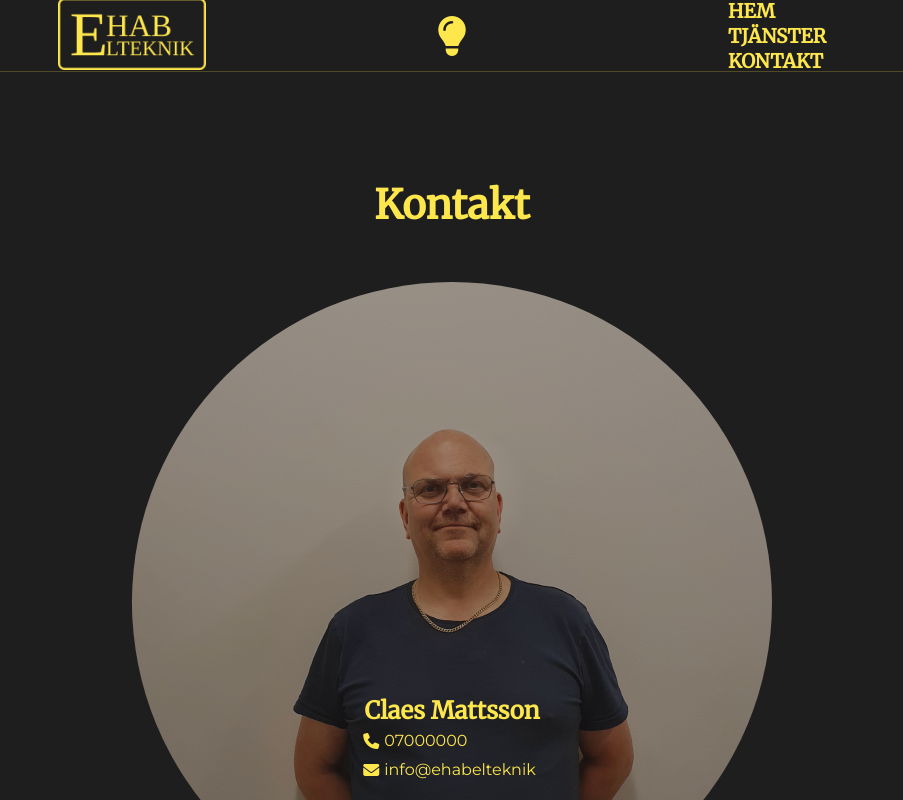
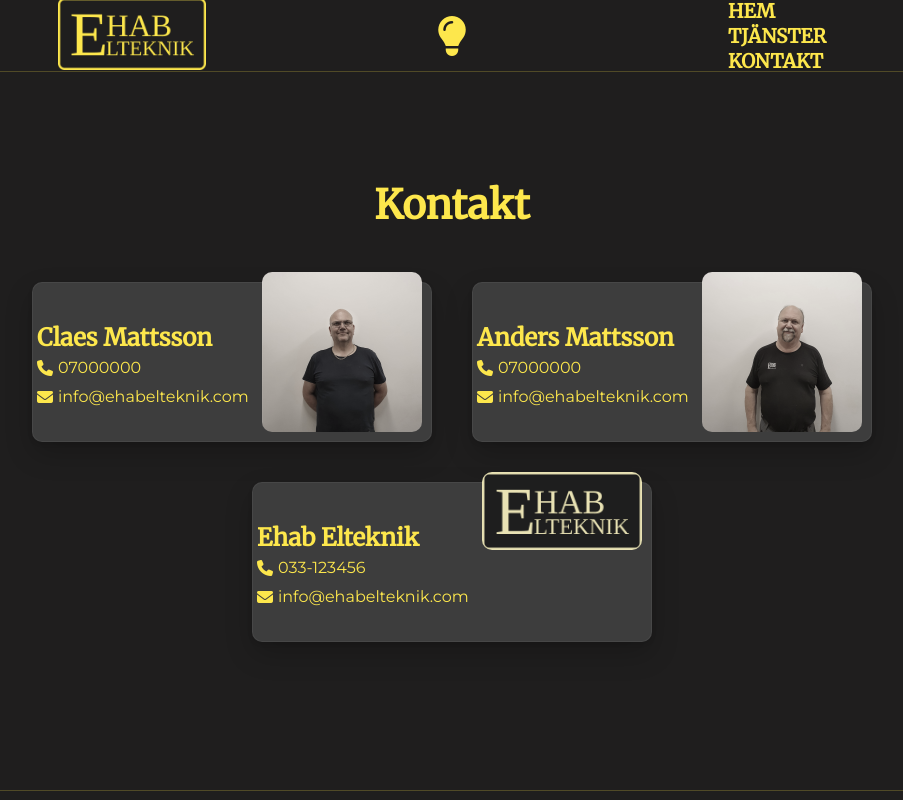
Before and after one commit to bekantskap/ehab-elteknik, a React (Create React App) app: page /contact in a window 1280 px wide. Shown: the top 800 px of the page, without its empty margins (188-1091 px from the left). Built offline with nearby package versions, Linux system fonts and the light colour scheme; the HTML template or start-up script is replaced by a standard one.

Commit message:
fixed the contact cards with a new design added scroll to top when clicking a link added manual card imgs

```diff
--- a/src/App.css
+++ b/src/App.css
@@ -141,6 +141,7 @@
   justify-content: center;
   align-items: center;
   flex-flow: column wrap;
+  padding-top: 120px;
 }
 .start-content {
   width: 80%;
@@ -367,13 +368,13 @@
 /* SERVICES END */
 
 /* CONTACT START */
+/*
 .contact-content {
   display: flex;
   justify-content: center;
   align-items: center;
   text-align: center;
   padding: 2em 0 8em 0;
-  /* height: 100vh; */
 }
 
 .contact-header {
@@ -394,6 +395,7 @@
   opacity: 0.6;
   position: absolute;
   border-radius: 50%;
+  filter: grayscale(70%);
   left: 0;
   top: 0;
 }
@@ -407,6 +409,65 @@
   top: 75%;
   left: 50%;
   transform: translate(-50%, -75%);
+}
+
+.contact-logo {
+  display: flex;
+  align-items: center;
+  color: #fde74c;
+}
+
+.contact-text p {
+  margin: 5px;
+} */
+
+/* CONTACT EXPERIMENT */
+.contact-content {
+  display: flex;
+  justify-content: center;
+  align-items: center;
+  /* text-align: center; */
+  padding: 2em 0 8em 0;
+  /* height: 100vh; */
+  flex-flow: row wrap;
+}
+
+.contact-header {
+  display: flex;
+  justify-content: center;
+  padding-top: 180px;
+  font-size: 2.5em;
+}
+
+.contact-card {
+  position: relative;
+  background-color: #3d3d3d;
+  box-shadow: rgba(0, 0, 0, 0.2) 0px 12px 28px 0px,
+    rgba(0, 0, 0, 0.1) 0px 2px 4px 0px,
+    rgba(255, 255, 255, 0.05) 0px 0px 0px 1px inset;
+  width: 25em;
+  height: 10em;
+  margin: 20px;
+  border-radius: 10px;
+}
+.contact-img {
+  width: 10em;
+  /* opacity: 0.6; */
+  position: absolute;
+  border-radius: 10px;
+  filter: grayscale(70%);
+  right: 10px;
+  top: -10px;
+}
+.contact-img:hover {
+  opacity: unset;
+}
+
+.contact-text {
+  z-index: 1;
+  position: absolute;
+  top: 2.5em;
+  left: 5px;
 }
 
 .contact-logo {
@@ -508,7 +569,7 @@
   content: '';
   width: 5em;
   border-bottom: 1px solid #fde74c;
-  position: abs olute;
+  position: absolute;
   top: 50%;
 }
 :after {
@@ -525,7 +586,6 @@
 .active {
   background-color: #fde74c;
   color: #1f1e1e;
-  /* border: 1px solid #f8f4f9; */
 }
 
 .manual-btns {
@@ -564,6 +624,22 @@
 }
 
 /* MANUAL END */
+
+/* SIGNS START */
+.signs-container {
+  padding: 140px;
+  display: flex;
+  justify-content: center;
+}
+.signs-box {
+  /* width: 70%;
+  margin: 0 auto; */
+}
+.signs-header {
+  text-transform: uppercase;
+}
+
+/* SIGNS END */
 
 /* FOOTER */
 
@@ -676,15 +752,11 @@
 
 @media screen and (max-width: 1300px) {
   .contact-content {
-    flex-direction: column;
+    /* flex-direction: column; */
   }
 }
 
 @media screen and (max-width: 850px) {
-  .contact-card {
-    width: 20em;
-    height: 20em;
-  }
   .footer-content {
     flex-direction: column;
   }
--- a/src/App.js
+++ b/src/App.js
@@ -8,16 +8,15 @@
 import React, { createContext, useState } from 'react';
 import Signs from './pages/Signs';
 import Manual from './pages/Manual';
+import ScrollToTop from './components/ScrollToTop';
 
 export const SettingsContext = createContext();
 function App() {
   const [darkMode, setDarkMode] = useState(true);
   const [manualTitle, setManualTitle] = useState('');
-  const [manualDesc, setManualDesc] = useState([
-    {
-      desc: 'Denna kvalitetsmanual riktar sig främst till EHABs kunder och medarbetare och är utformad med bakgrund och ledning av SS EN ISO 9001:2000. Det huvudsakliga syftet är att redogöra för EHABs riktlinjer och värderingar som styr företagets verksamhet.',
-    },
-  ]);
+  const [manualDesc, setManualDesc] = useState({
+    desc: 'Denna kvalitetsmanual riktar sig främst till EHABs kunder och medarbetare och är utformad med bakgrund och ledning av SS EN ISO 9001:2000. Det huvudsakliga syftet är att redogöra för EHABs riktlinjer och värderingar som styr företagets verksamhet.',
+  });
 
   const [showDesc, setShowDesc] = useState({
     desc1: true,
@@ -52,6 +51,7 @@
   return (
     <SettingsContext.Provider value={providerValue}>
       <Router>
+        <ScrollToTop />
         <main className="app-container">
           <Navbar />
           <div
--- /dev/null
+++ b/src/components/ContactCard.jsx
@@ -0,0 +1,20 @@
+import React from 'react';
+
+export default function ContactCard(props) {
+  return (
+    <section className="contact-card">
+      <img src={props.img} alt={props.alt} className="contact-img" />
+      <div className="contact-text">
+        <h2 className="contact-name">{props.name}</h2>
+        <div className="contact-logo">
+          <i className="fa-solid fa-phone"></i>
+          <p>{props.number}</p>
+        </div>
+        <div className="contact-logo">
+          <i className="fa-solid fa-envelope"></i>
+          <p>{props.email}</p>
+        </div>
+      </div>
+    </section>
+  );
+}
--- a/src/components/ManualCard.jsx
+++ b/src/components/ManualCard.jsx
@@ -6,8 +6,6 @@
 
 export default function ManualCard() {
   const x = useContext(SettingsContext);
-
-  const [test, setTest] = useState(false);
 
   const businessDesc = {
     desc: 'EHAB Elteknik AB utvecklar och producerar elektronikkomponenter till projekt inom automation för flertalet industrier i hela världen, bl.a. shipment, bil- och processindustrin. Vi erbjuder även högkvalitativ teknisk support till våra kunder.',
--- a/src/components/PageCount.jsx
+++ b/src/components/PageCount.jsx
@@ -1,4 +1,4 @@
-import React, { useState } from 'react';
+import React, { useEffect, useState } from 'react';
 import { useContext } from 'react';
 import { SettingsContext } from '../App';
 
@@ -8,9 +8,9 @@
   const [activePage, setActivePage] = useState(1);
   const descId = props.id + 1;
 
+  //   useEffect(() => {}, [descId]);
+
   const changeHandler = () => {
-    console.log(activePage);
-    console.log(descId);
     setActivePage(descId);
     x.setShowDesc({
       desc1: false,
@@ -34,8 +34,8 @@
 
   return (
     <p
+      className={`page-count ${activePage === descId ? 'active' : ''}`}
       onClick={() => changeHandler()}
-      className={`page-count ${activePage === descId ? 'active' : ''}`}
     >
       {descId}
     </p>
--- /dev/null
+++ b/src/components/ScrollToTop.jsx
@@ -0,0 +1,12 @@
+import { useEffect } from 'react';
+import { useLocation } from 'react-router-dom';
+
+export default function ScrollToTop() {
+  const { pathname } = useLocation();
+
+  useEffect(() => {
+    window.scrollTo(0, 0);
+  }, [pathname]);
+
+  return null;
+}
--- a/src/pages/Contact.jsx
+++ b/src/pages/Contact.jsx
@@ -1,36 +1,31 @@
+import ContactCard from '../components/ContactCard';
+
 export default function Contact() {
   return (
     <main className="contact-container">
       <h1 className="contact-header">Kontakt</h1>
       <div className="contact-content">
-        <section className="contact-card">
-          <img src={'img/classe2.jpg'} alt="classe" className="contact-img" />
-          <div className="contact-text">
-            <h2 className="contact-name">Claes Mattsson</h2>
-            <div className="contact-logo">
-              <i className="fa-solid fa-phone"></i>
-              <p>07000000</p>
-            </div>
-            <div className="contact-logo">
-              <i className="fa-solid fa-envelope"></i>
-              <p>info@ehabelteknik</p>
-            </div>
-          </div>
-        </section>
-        <section className="contact-card">
-          <img src={'img/anders.jpg'} alt="anders" className="contact-img" />
-          <div className="contact-text">
-            <h2 className="contact-name">Anders Mattsson</h2>
-            <div className="contact-logo">
-              <i className="fa-solid fa-phone"></i>
-              <p>07000000</p>
-            </div>
-            <div className="contact-logo">
-              <i className="fa-solid fa-envelope"></i>
-              <p>info@ehabelteknik</p>
-            </div>
-          </div>
-        </section>
+        <ContactCard
+          img={'img/classe2.jpg'}
+          alt={'classe'}
+          name={'Claes Mattsson'}
+          number={'07000000'}
+          email={'info@ehabelteknik.com'}
+        />
+        <ContactCard
+          img={'img/anders.jpg'}
+          alt={'Anders Mattsson'}
+          name={'Anders Mattsson'}
+          number={'07000000'}
+          email={'info@ehabelteknik.com'}
+        />
+        <ContactCard
+          img={'img/ehabLogga.png'}
+          alt={'ehab logga'}
+          name={'Ehab Elteknik'}
+          number={'033-123456'}
+          email={'info@ehabelteknik.com'}
+        />
       </div>
     </main>
   );
--- a/src/pages/Services.jsx
+++ b/src/pages/Services.jsx
@@ -1,50 +1,55 @@
+import { useEffect } from 'react';
 import { Link } from 'react-router-dom';
 import ServiceCard from '../components/ServiceCard';
 
 export default function Services() {
+  // useEffect(() => {
+  //   window.scrollTo(0, 0);
+  // }, []);
+
   return (
     <main className="services-container">
       <h1 className="services-title">VÅRA TJÄNSTER</h1>
       <div className="services-cards">
         <ServiceCard
-          service={'Test'}
+          service={'Industriautomation'}
           desc={'Lorem ipsum testing stuff'}
           img={'img/industryaut.jpg'}
         />
         <ServiceCard
-          service={'Test'}
+          service={'Maskininstallation'}
           desc={'Lorem ipsum testing stuff'}
           img={'img/machine.jpg'}
         />
         <ServiceCard
-          service={'Test'}
+          service={'Programmering'}
           desc={'Lorem ipsum testing stuff'}
           img={'img/programming.jpg'}
         />
         <ServiceCard
-          service={'Test'}
+          service={'Säkerhetssystem'}
           desc={'Lorem ipsum testing stuff'}
           img={'img/security.jpg'}
         />
         <ServiceCard
-          service={'Test'}
+          service={'Komponenter'}
           desc={'Lorem ipsum testing stuff'}
-          img={'img/industryaut.jpg'}
+          img={'img/components.jpg'}
         />
         <ServiceCard
-          service={'Test'}
+          service={'PLC och Motorstyrningar'}
           desc={'Lorem ipsum testing stuff'}
-          img={'img/machine.jpg'}
+          img={'img/plc.jpg'}
         />
         <ServiceCard
-          service={'Test'}
+          service={'Varvtalsreglering'}
           desc={'Lorem ipsum testing stuff'}
-          img={'img/programming.jpg'}
+          img={'img/nicolas-thomas-3GZi6OpSDcY-unsplash.jpg'}
         />
         <ServiceCard
-          service={'Test'}
+          service={'Drifttagning'}
           desc={'Lorem ipsum testing stuff'}
-          img={'img/security.jpg'}
+          img={'img/thisisengineering-raeng-xYCBw1uIP_M-unsplash (1).jpg'}
         />
       </div>
       {/* <section className="service-banner__container">
--- a/src/pages/Signs.jsx
+++ b/src/pages/Signs.jsx
@@ -1,5 +1,11 @@
 import React from 'react';
 
 export default function Signs() {
-  return <div>signs</div>;
+  return (
+    <div className="signs-container">
+      <section className="signs-box">
+        <h2 className='signs-header'>Graverade Skyltar</h2>
+      </section>
+    </div>
+  );
 }
```
Also changed, not shown: 2 other files (tests, documents, lock files or other folders).
